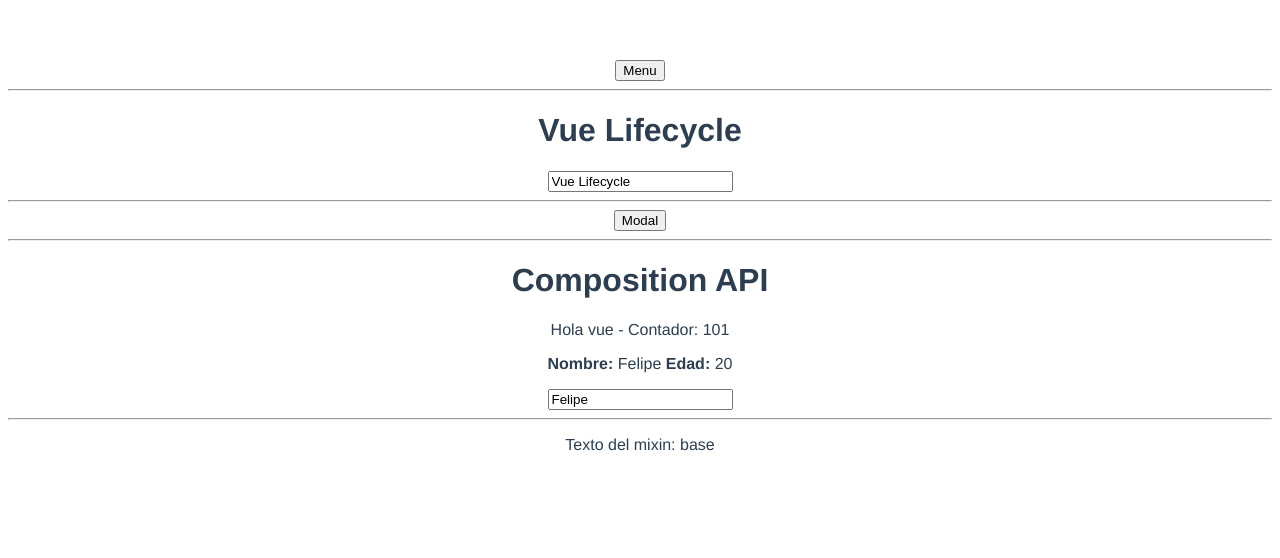
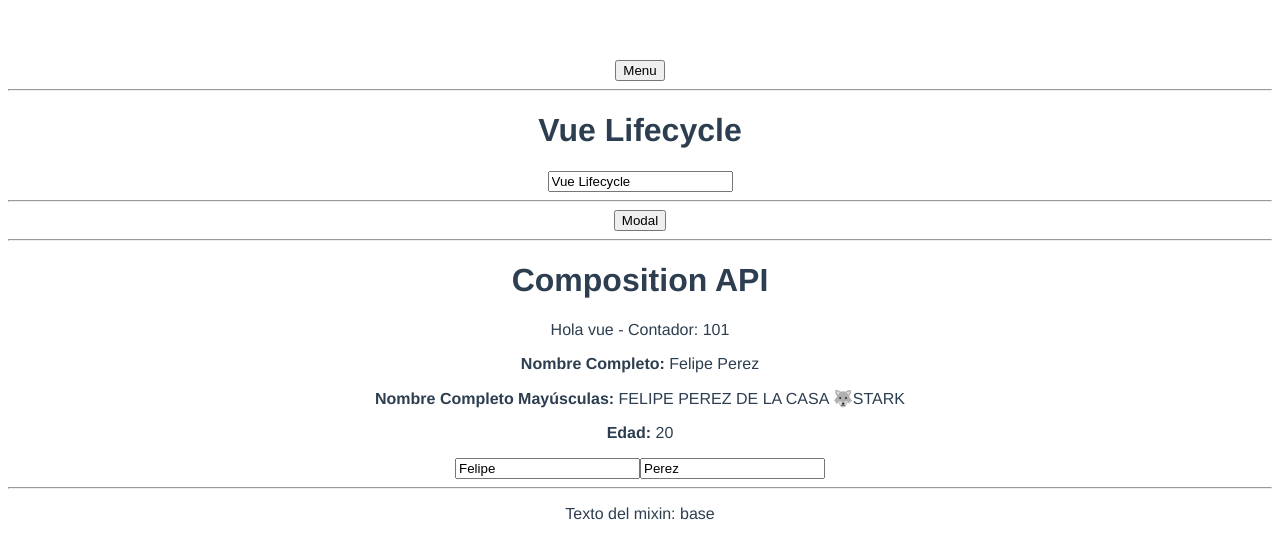
Before and after one commit to afperdomo2/curso-vue-composition-api, a Vue app: page / in a window 1280 px wide. Shown: the top 558 px of the page. Built offline with nearby package versions, Linux system fonts and the light colour scheme.

Commit message:
Propiedades computadas con Composition API

```diff
--- a/src/components/CompositionApi.vue
+++ b/src/components/CompositionApi.vue
@@ -2,16 +2,23 @@
   <h1>Composition API</h1>
   <p>{{ text }} - Contador: {{ counter }}</p>
   <p>
-    <b>Nombre:</b>
-    {{ persona.nombre }}
+    <b>Nombre Completo:</b>
+    {{ persona.nombreCompleto }}
+  </p>
+  <p>
+    <b>Nombre Completo Mayúsculas:</b>
+    {{ nombreCompletoMayus }}
+  </p>
+  <p>
     <b>Edad:</b>
     {{ persona.edad }}
   </p>
   <input type="text" v-model="persona.nombre" />
+  <input type="text" v-model="persona.apellido" />
 </template>
 
 <script>
-import { ref, reactive, onMounted, watch } from "vue";
+import { ref, reactive, onMounted, watch, computed } from "vue";
 
 export default {
   setup() {
@@ -20,12 +27,17 @@ export default {
     // Ejemplo: String, Number, Boolean, etc
     const text = ref("Hola vue");
     const counter = ref(0);
+    const casa = ref("🐺Stark");
 
     // Reactive
     // Sirve para agregar reactividad a objetos
     const persona = reactive({
       nombre: "Felipe",
+      apellido: "Perez",
       edad: 20,
+      nombreCompleto: computed(() => {
+        return `${persona.nombre} ${persona.apellido}`;
+      }),
     });
 
     setInterval(() => {
@@ -55,6 +67,10 @@ export default {
       text,
       counter,
       persona,
+      // Computed props
+      nombreCompletoMayus: computed(() => {
+        return `${persona.nombre} ${persona.apellido} de la casa ${casa.value}`.toUpperCase();
+      }),
     };
   },
 };
```
